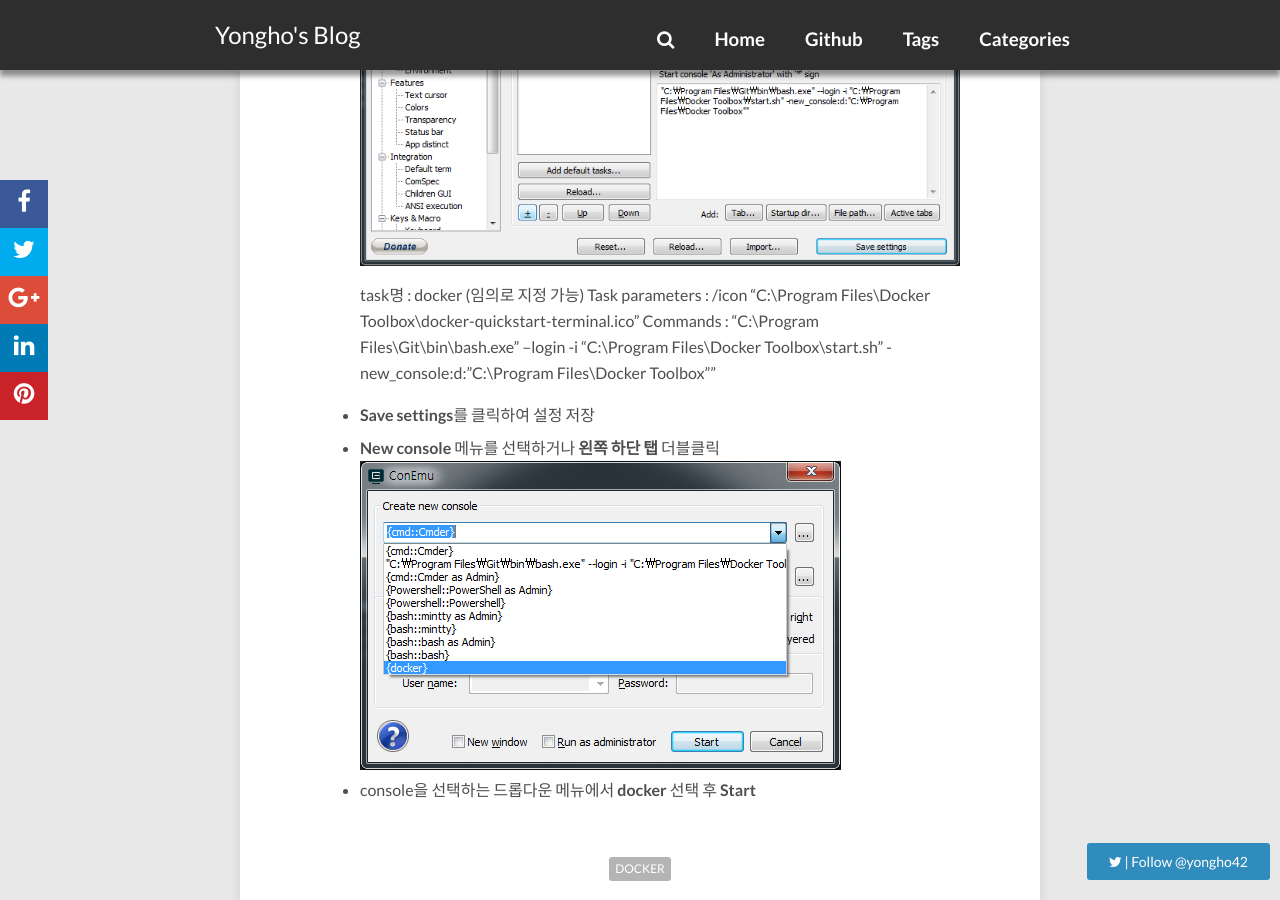
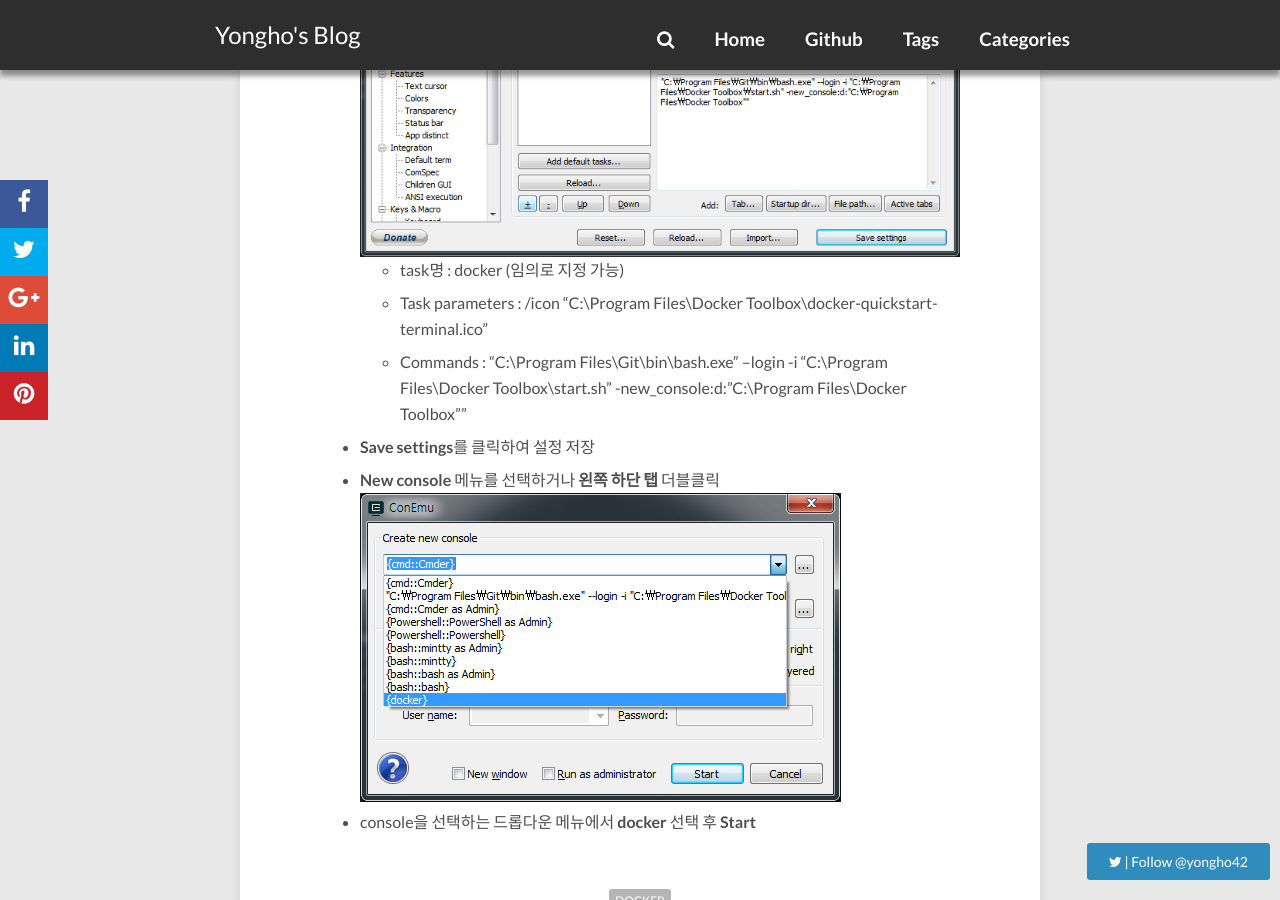
Before and after one commit to YonghoChoi/yonghochoi.github.io, a Jekyll site: the page built from _posts/2017-01-02-docker-terminal-from-cmder.md, in a window 1280 px wide and 900 px high, scrolled down 1061 px. Built offline with Jekyll 4.4.1, drawn with Linux system fonts in a browser that asks for light colours; nearby versions of some CDN libraries; comment, search, counter and statistics services are not loaded.

Commit message:
Windows에서 cmder로 docker terminal 사용
레이아웃 수정

```diff
--- a/_posts/2017-01-02-docker-terminal-from-cmder.md
+++ b/_posts/2017-01-02-docker-terminal-from-cmder.md
@@ -20,13 +20,12 @@
 
 * cmder 실행 후 **윈도우키 + Alt + t**로 Settings 진입
 * "+" 버튼 클릭 후 아래와 같이 설정
-![](http://yonghochoi.github.io/images/docker/cmder_for_docker_1.png)
-
-  task명 : docker (임의로 지정 가능)
-  Task parameters : /icon "C:\Program Files\Docker Toolbox\docker-quickstart-terminal.ico"
-  Commands : "C:\Program Files\Git\bin\bash.exe" --login -i "C:\Program Files\Docker Toolbox\start.sh" -new_console:d:"C:\Program Files\Docker Toolbox""
+  ![](http://yonghochoi.github.io/images/docker/cmder_for_docker_1.png)
+  * task명 : docker (임의로 지정 가능)
+  * Task parameters : /icon "C:\Program Files\Docker Toolbox\docker-quickstart-terminal.ico"
+  * Commands : "C:\Program Files\Git\bin\bash.exe" --login -i "C:\Program Files\Docker Toolbox\start.sh" -new_console:d:"C:\Program Files\Docker Toolbox""
 
 * **Save settings**를 클릭하여 설정 저장
 * **New console** 메뉴를 선택하거나 **왼쪽 하단 탭** 더블클릭
-![](http://yonghochoi.github.io/images/docker/cmder_for_docker_2.png)
+  ![](http://yonghochoi.github.io/images/docker/cmder_for_docker_2.png)
 * console을 선택하는 드롭다운 메뉴에서 **docker** 선택 후 **Start**
```
